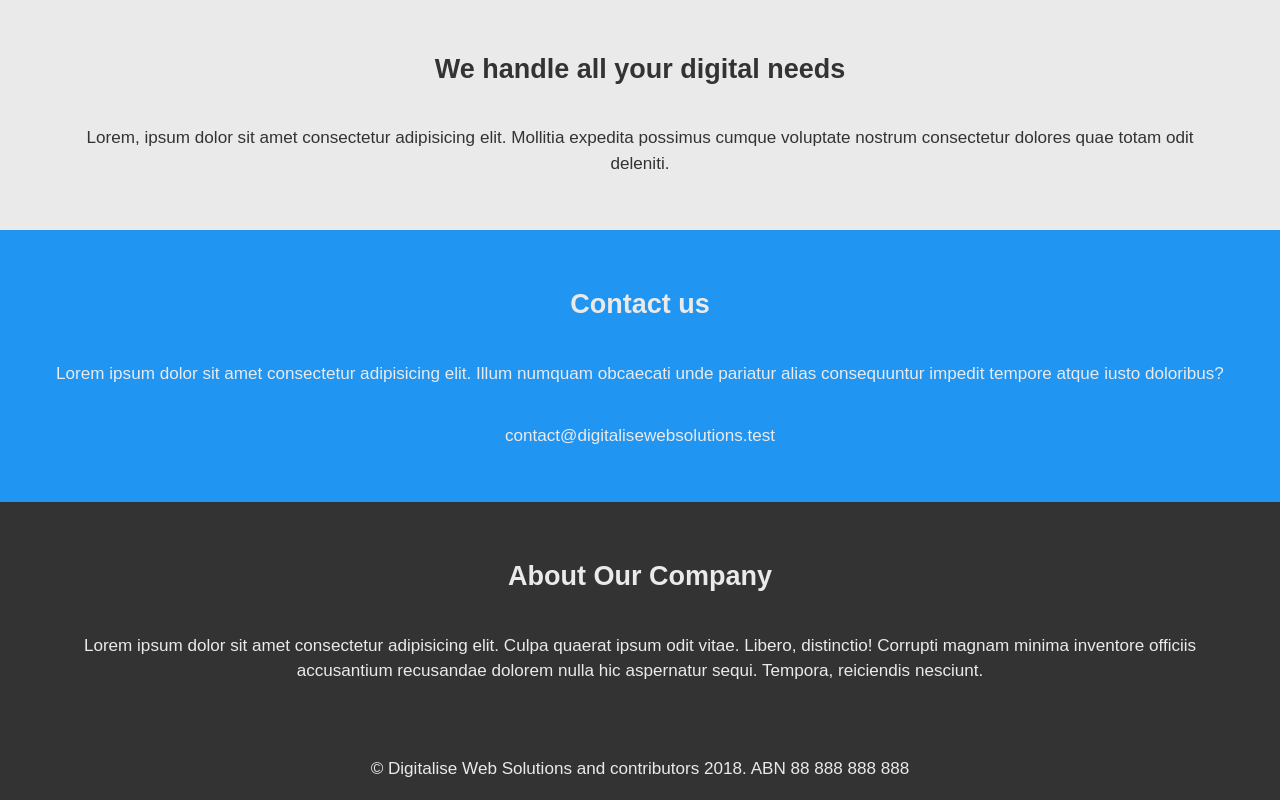
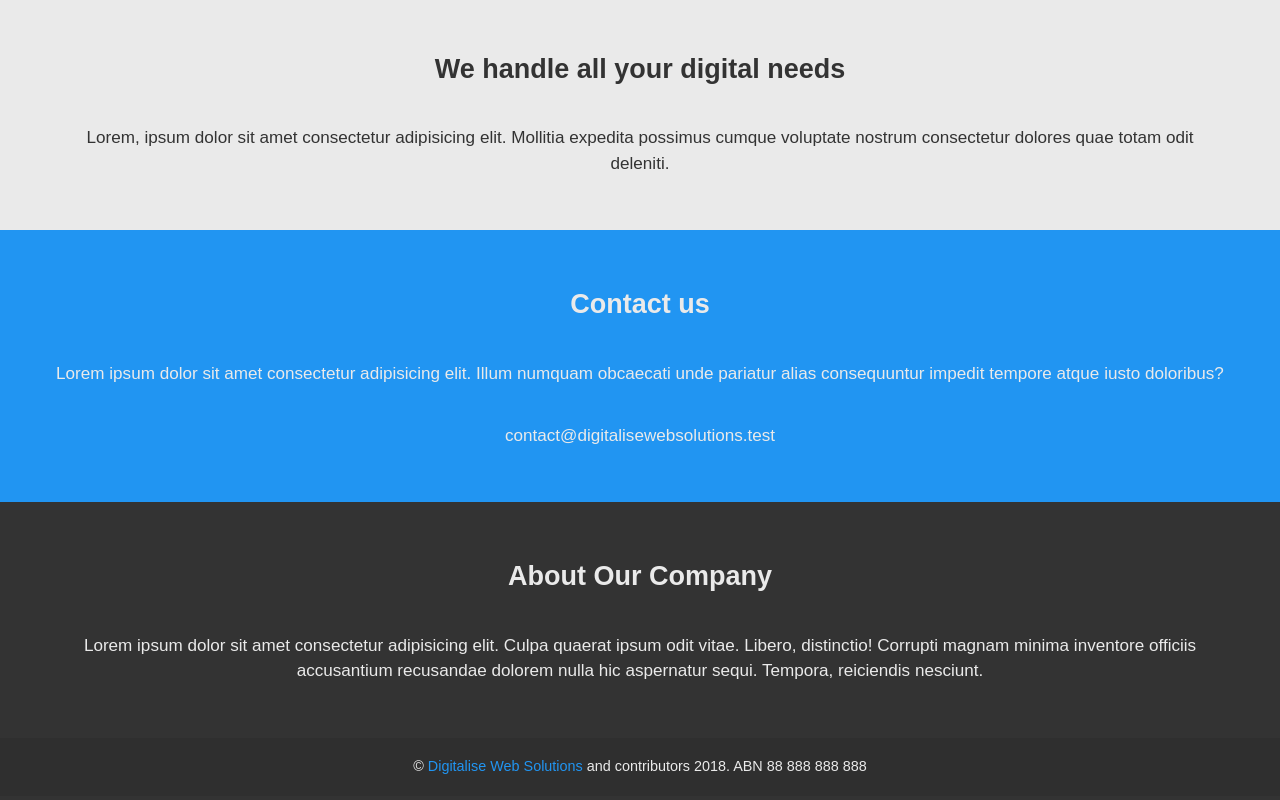
Before and after one commit to barrosdaniel/P_15112018_Web_Solutions_Website, a plain HTML site: page dist/index.html in a window 1280 px wide. Shown: the part 3775-4575 px from the top of the page. Drawn offline with Linux system fonts and the light colour scheme.

Commit message:
feature: footer section completed

```diff
--- a/dist/index.html
+++ b/dist/index.html
@@ -111,7 +111,8 @@
 
   <!-- Footer -->
   <footer id="main-footer" class="grid">
-    <p>&copy; Digitalise Web Solutions and contributors 2018. ABN 88 888 888
+    <p>&copy; <a href="#">Digitalise Web Solutions</a> and contributors 2018.
+      ABN 88 888 888
       888</p>
   </footer>
 
--- a/dist/resources/css/styles.css
+++ b/dist/resources/css/styles.css
@@ -2,6 +2,7 @@
 ---------------------------------------------------------------------- */
 :root {
   --background-color: #333;
+  --background-color-dark: #2F2F2F;
   --primary-text-color: #EAEAEA;
   --highlight-color: #2195F2;
   --highlight-color-gray: #666;
@@ -164,3 +165,19 @@ p {
 #section-d .box:first-child {
   background-color: var(--highlight-color);
 }
+
+
+
+/* Footer
+---------------------------------------------------------------------- */
+#main-footer p {
+  padding: 1rem;
+  background-color: var(--background-color-dark);
+  font-size: 0.8rem;
+
+}
+
+#main-footer a {
+  color: var(--highlight-color);
+  text-decoration: none;
+}
```
